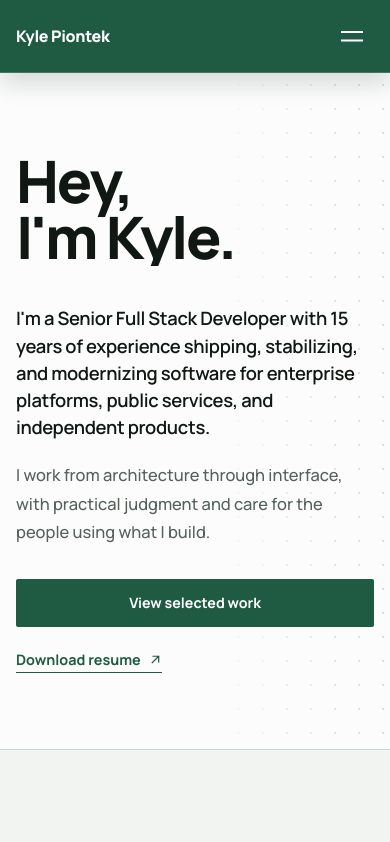
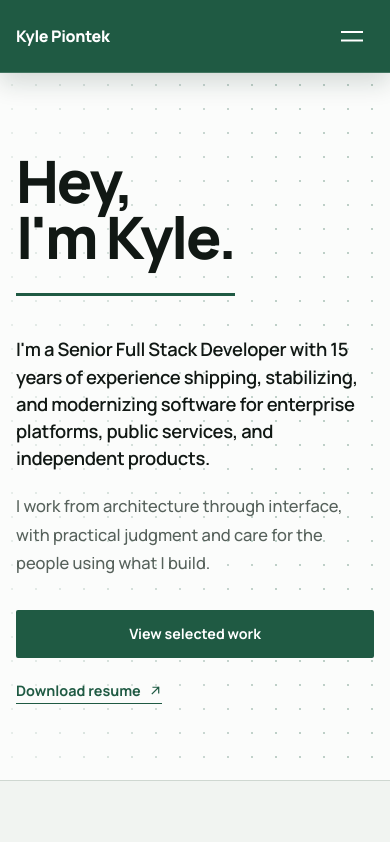
Before and after one commit to kpiontek/portfolio, a React (Vite) app: page / in a window 390 px wide. Shown: the top 842 px of the page. Built offline with nearby package versions, Linux system fonts and the light colour scheme.

Commit message:
Style the endorsement and harden accessibility
Melina Sanchez is credited with a large designed quote mark. A WCAG
2.2 AA pass hides the decorative quote, raises focus contrast on dark
sections, and makes the page inert behind the mobile menu. The hero
runs at full display scale.

```diff
--- a/src/Portfolio.jsx
+++ b/src/Portfolio.jsx
@@ -100,6 +100,11 @@ function Portfolio() {
   }, [mobileMenuOpen]);
 
   useLayoutEffect(() => {
+    const obscured = [
+      document.getElementById('main-content'),
+      document.querySelector('.site-footer'),
+    ];
+
     if (mobileMenuOpen) {
       const scrollbarWidth =
         window.innerWidth - document.documentElement.clientWidth;
@@ -109,14 +114,17 @@ function Portfolio() {
         `${scrollbarWidth}px`,
       );
       document.body.classList.add('menu-open');
+      obscured.forEach((el) => el && (el.inert = true));
     } else {
       document.body.classList.remove('menu-open');
       document.body.style.removeProperty('--scrollbar-compensation');
+      obscured.forEach((el) => el && (el.inert = false));
     }
 
     return () => {
       document.body.classList.remove('menu-open');
       document.body.style.removeProperty('--scrollbar-compensation');
+      obscured.forEach((el) => el && (el.inert = false));
     };
   }, [mobileMenuOpen]);
 
@@ -472,16 +480,19 @@ function Portfolio() {
             <figure className="endorsement">
               <blockquote>
                 <p>
-                  “Kyle was not only extremely skilled in turning our designs
+                  Kyle was not only extremely skilled in turning our designs
                   into functional, responsive code, but he also made the
                   process smooth and collaborative… His knowledge of WCAG
                   helped ensure our designs weren&apos;t just visually
                   appealing but user-friendly as well. Anyone looking for a
                   thoughtful, skilled, and team-oriented engineer would be
-                  lucky to have him on board.”
+                  lucky to have him on board.
                 </p>
               </blockquote>
-              <figcaption>Design collaborator, via LinkedIn</figcaption>
+              <figcaption>
+                <span className="endorsement-name">Melina Sanchez</span>,
+                Senior Designer at Optiv
+              </figcaption>
             </figure>
           </div>
         </section>
@@ -503,6 +514,7 @@ function Portfolio() {
                 I build dependable products, modernize complex platforms, and
                 help teams make sound technical decisions.
               </p>
+              <div className="about-columns">
                 <p>
                   Much of my career has been spent modernizing systems that
                   cannot simply go offline: government site portfolios,
@@ -511,12 +523,13 @@ function Portfolio() {
                 </p>
                 <p>
                   I also build products end to end. Recent work spans React
-                frontends for Tauri desktop applications with Rust at the core,
-                data-heavy Next.js sites, public Cloudflare services, and the
-                operational work required to ship them. I mentor, review,
-                communicate tradeoffs, and step into technical leadership when
-                a project needs it.
+                  frontends for Tauri desktop applications with Rust at the
+                  core, data-heavy Next.js sites, public Cloudflare services,
+                  and the operational work required to ship them. I mentor,
+                  review, communicate tradeoffs, and step into technical
+                  leadership when a project needs it.
                 </p>
+              </div>
             </div>
           </div>
 
--- a/src/Portfolio.scss
+++ b/src/Portfolio.scss
@@ -32,6 +32,7 @@ html {
   background: var(--surface);
   scroll-behavior: smooth;
   scroll-padding-top: 92px;
+  scrollbar-color: var(--line-strong) var(--bg);
 }
 
 body {
@@ -310,17 +311,14 @@ img {
 }
 
 .hero::before {
-  top: 0;
-  right: 0;
-  width: min(48vw, 700px);
-  height: 100%;
+  inset: 0;
   background-image: radial-gradient(
     circle,
-    rgba(31, 90, 67, 0.16) 1px,
+    rgba(31, 90, 67, 0.28) 1px,
     transparent 1.3px
   );
   background-size: 24px 24px;
-  mask-image: linear-gradient(to left, var(--ink) 12%, transparent 96%);
+  mask-image: linear-gradient(to left, #000 30%, rgba(0, 0, 0, 0.3) 100%);
 }
 
 .hero-layout {
@@ -334,13 +332,23 @@ img {
 }
 
 .hero h1 {
+  width: fit-content;
   max-width: 8.8ch;
   margin: 0;
-  font-size: clamp(4rem, 7vw, 5.75rem);
+  font-size: clamp(4.25rem, 7.5vw, 6rem);
   font-weight: 730;
   letter-spacing: -0.038em;
   line-height: 0.98;
   text-wrap: balance;
+}
+
+.hero h1::after {
+  display: block;
+  width: 100%;
+  height: 3px;
+  margin-top: 28px;
+  background: var(--accent);
+  content: '';
 }
 
 .hero-copy {
@@ -488,7 +496,7 @@ img {
   background: repeating-radial-gradient(
     circle,
     transparent 0 39px,
-    rgba(31, 90, 67, 0.075) 40px 41px
+    rgba(31, 90, 67, 0.13) 40px 41px
   );
   mask-image: linear-gradient(to right, var(--ink) 10%, transparent 94%);
 }
@@ -594,7 +602,7 @@ img {
   background: repeating-linear-gradient(
     120deg,
     transparent 0 47px,
-    rgba(31, 90, 67, 0.055) 48px 49px
+    rgba(31, 90, 67, 0.1) 48px 49px
   );
   mask-image: linear-gradient(to left, var(--ink) 8%, transparent 100%);
 }
@@ -666,6 +674,17 @@ img {
   margin: 0;
 }
 
+.endorsement blockquote::before {
+  content: '“';
+  content: '“' / '';
+  display: block;
+  margin-bottom: 12px;
+  color: var(--accent);
+  font-size: 10rem;
+  font-weight: 800;
+  line-height: 0.55;
+}
+
 .endorsement blockquote p {
   margin: 0;
   font-size: clamp(1.2rem, 1.9vw, 1.5rem);
@@ -679,6 +698,11 @@ img {
   color: var(--muted);
   font-size: 0.87rem;
   font-weight: 650;
+}
+
+.endorsement-name {
+  color: var(--ink);
+  font-weight: 720;
 }
 
 .about {
@@ -696,7 +720,7 @@ img {
   background: repeating-radial-gradient(
     circle,
     transparent 0 43px,
-    rgba(31, 90, 67, 0.07) 44px 45px
+    rgba(31, 90, 67, 0.12) 44px 45px
   );
   mask-image: linear-gradient(to left, var(--ink) 8%, transparent 92%);
 }
@@ -740,6 +764,20 @@ img {
   line-height: 1.75;
 }
 
+.about-columns {
+  display: grid;
+  grid-template-columns: repeat(2, minmax(0, 1fr));
+  gap: 40px;
+  margin-top: 28px;
+}
+
+.about-columns p {
+  margin: 0;
+  color: var(--muted);
+  font-size: 1rem;
+  line-height: 1.75;
+}
+
 .about-copy .about-lead {
   max-width: 24ch;
   margin-top: 0;
@@ -754,7 +792,7 @@ img {
   display: grid;
   grid-template-columns: repeat(4, minmax(0, 1fr));
   gap: 40px;
-  margin-top: clamp(80px, 9vw, 128px);
+  margin-top: clamp(56px, 6vw, 88px);
   padding-top: 40px;
   border-top: 1px solid var(--line-strong);
 }
@@ -802,7 +840,7 @@ img {
   inset: 0;
   background-image: linear-gradient(
     90deg,
-    rgba(255, 255, 255, 0.045) 1px,
+    rgba(255, 255, 255, 0.08) 1px,
     transparent 1px
   );
   background-size: 80px 100%;
@@ -914,6 +952,11 @@ img {
   outline-color: var(--inverse-link-hover);
 }
 
+.contact :where(a, button):focus-visible,
+.site-footer :where(a, button):focus-visible {
+  outline-color: var(--inverse-hover);
+}
+
 @media (prefers-reduced-motion: no-preference) {
   .hero h1,
   .hero-copy {
@@ -952,6 +995,11 @@ img {
   .capabilities {
     grid-template-columns: repeat(2, minmax(0, 1fr));
     row-gap: 48px;
+  }
+
+  .about-columns {
+    grid-template-columns: 1fr;
+    gap: 24px;
   }
 }
 
```
Also changed, not shown: 1 other file (tests, documents, lock files or other folders). Lines whose indentation alone changed are shown as unchanged.
